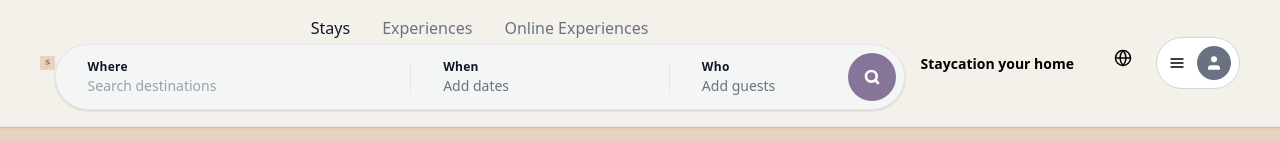
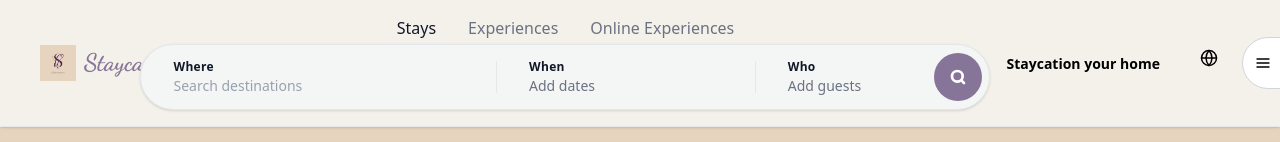
Before and after one commit to SHASHINI-0278/staycation, a React (Vite) app: page / in a window 1280 px wide. Shown: the top 142 px of the page. Built offline with nearby package versions, Linux system fonts and the light colour scheme.

Commit message:
small change

```diff
--- a/src/components/NavBar.jsx
+++ b/src/components/NavBar.jsx
@@ -64,12 +64,16 @@ const Navbar = ({ onSearch, searchQuery }) => {
       <div className="flex items-center justify-between max-w-[1400px] mx-auto">
 
         {/* 1. Artistic Logo */}
-        <div className="flex-1 flex justify-start">
+        <div className="flex-1 flex items-center justify-start gap-2 cursor-pointer">
           <img
             src={staycationLogo}
             alt="Staycation logo"
-            className="h-8 md:h-10 object-contain cursor-pointer"
+            className="h-7 md:h-9 object-contain"
           />
+
+          <span className="text-xl md:text-2xl font-artistic text-heather whitespace-nowrap">
+            Staycation
+          </span>
         </div>
 
         {isCompact && (
```
